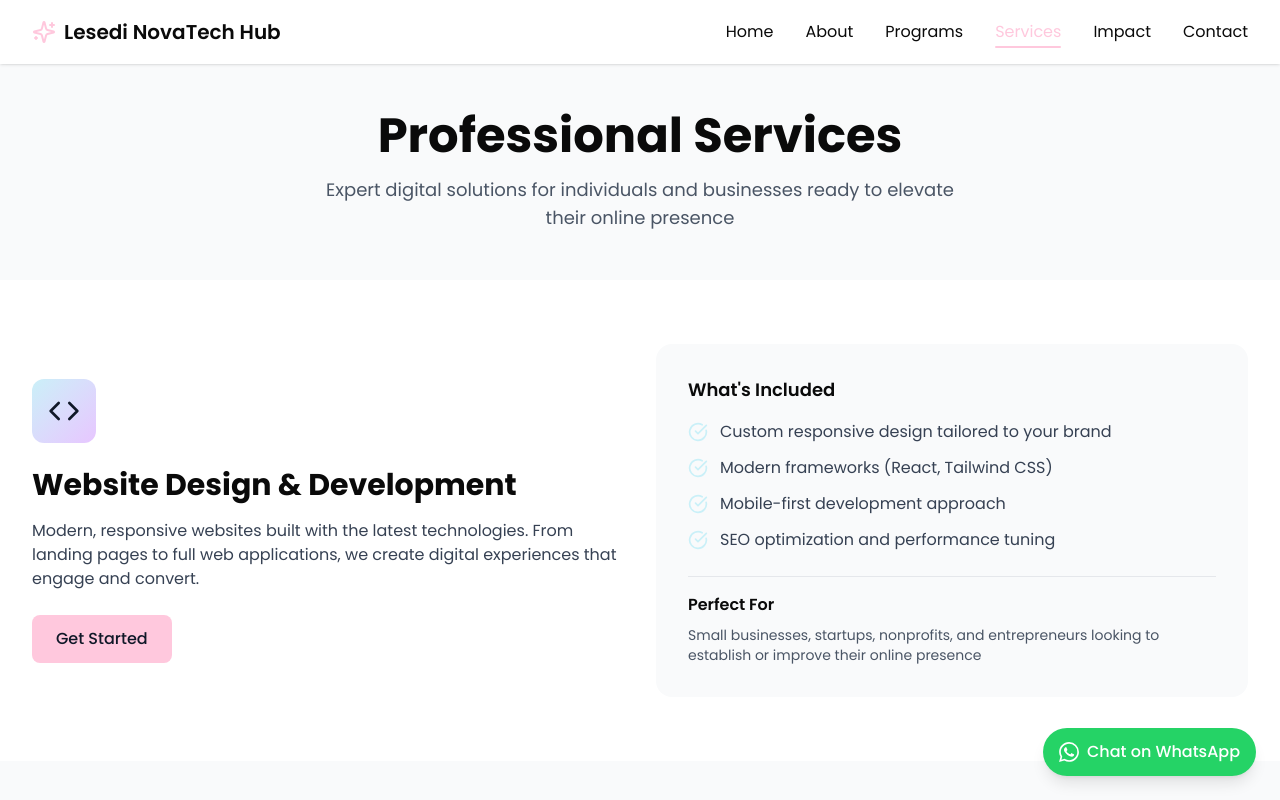
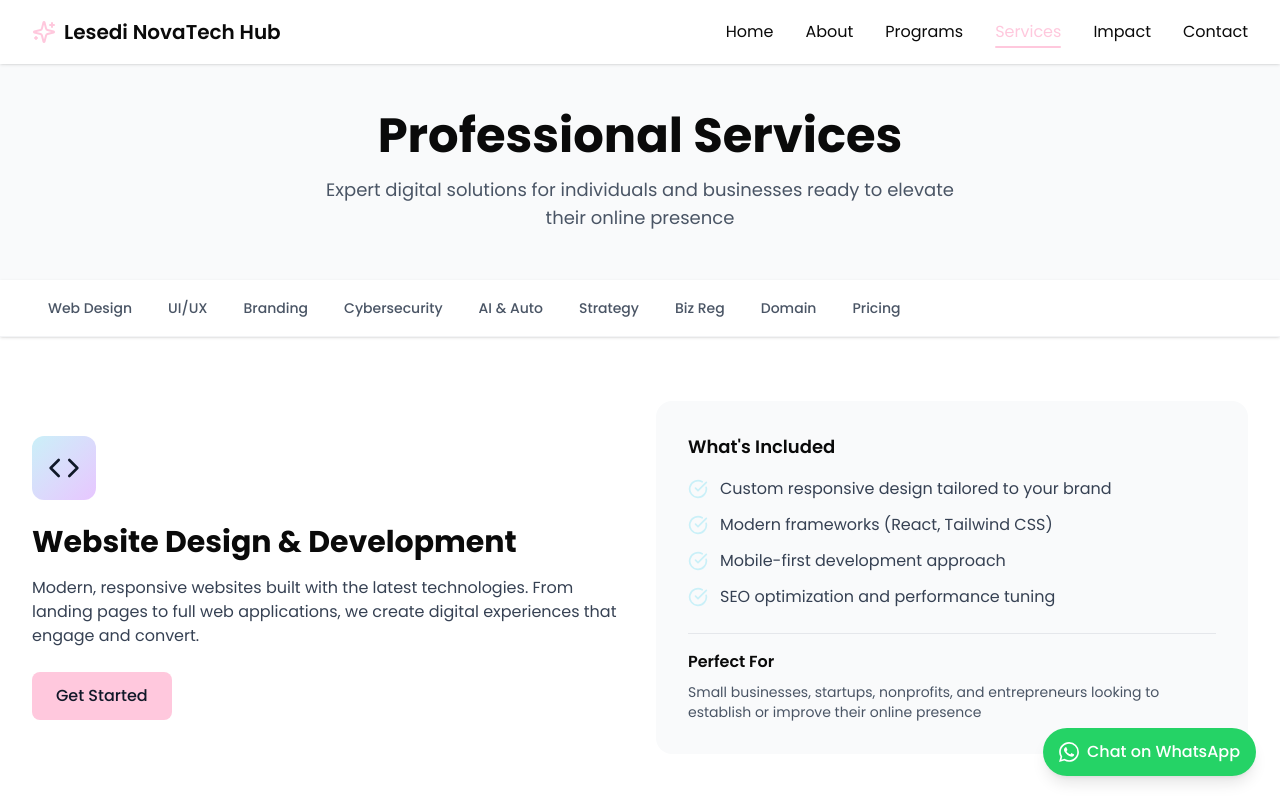
Before and after one commit to LesediSiyaya/Lesedinovatechhubwebsite, a React (Vite) app: page /services in a window 1280 px wide. Shown: the top 800 px of the page. Built offline with nearby package versions, Linux system fonts and the light colour scheme.

Commit message:
Add quick-jump nav with anchor IDs to all service sections

```diff
--- a/src/app/pages/Services.tsx
+++ b/src/app/pages/Services.tsx
@@ -14,8 +14,35 @@ export default function Services() {
         </div>
       </section>
 
+      {/* Quick Jump Nav */}
+      <section className="sticky top-16 z-40 bg-white border-b border-gray-100 shadow-sm">
+        <div className="max-w-7xl mx-auto px-4 sm:px-6 lg:px-8">
+          <div className="flex gap-1 overflow-x-auto py-3 scrollbar-hide">
+            {[
+              { label: 'Web Design', href: '#website' },
+              { label: 'UI/UX', href: '#uiux' },
+              { label: 'Branding', href: '#branding' },
+              { label: 'Cybersecurity', href: '#cybersecurity' },
+              { label: 'AI & Auto', href: '#ai-automation' },
+              { label: 'Strategy', href: '#digital-strategy' },
+              { label: 'Biz Reg', href: '#business-registration' },
+              { label: 'Domain', href: '#domain' },
+              { label: 'Pricing', href: '#pricing' },
+            ].map(({ label, href }) => (
+              <a
+                key={href}
+                href={href}
+                className="shrink-0 px-4 py-1.5 text-sm font-medium text-gray-600 hover:text-gray-900 hover:bg-gray-100 rounded-full transition-colors whitespace-nowrap"
+              >
+                {label}
+              </a>
+            ))}
+          </div>
+        </div>
+      </section>
+
       {/* Website Design & Development */}
-      <section className="py-12 sm:py-16 px-4 sm:px-6 lg:px-8 bg-white">
+      <section id="website" className="py-12 sm:py-16 px-4 sm:px-6 lg:px-8 bg-white">
         <div className="max-w-7xl mx-auto">
           <div className="grid md:grid-cols-2 gap-8 items-center">
             <div>
@@ -63,7 +90,7 @@ export default function Services() {
       </section>
 
       {/* UI/UX Design */}
-      <section className="py-12 sm:py-16 px-4 sm:px-6 lg:px-8 bg-gray-50">
+      <section id="uiux" className="py-12 sm:py-16 px-4 sm:px-6 lg:px-8 bg-gray-50">
         <div className="max-w-7xl mx-auto">
           <div className="grid md:grid-cols-2 gap-8 items-center">
             <div className="order-2 md:order-1 bg-white p-8 rounded-2xl">
@@ -111,7 +138,7 @@ export default function Services() {
       </section>
 
       {/* Digital Branding */}
-      <section className="py-12 sm:py-16 px-4 sm:px-6 lg:px-8 bg-white">
+      <section id="branding" className="py-12 sm:py-16 px-4 sm:px-6 lg:px-8 bg-white">
         <div className="max-w-7xl mx-auto">
           <div className="grid md:grid-cols-2 gap-8 items-center">
             <div>
@@ -159,7 +186,7 @@ export default function Services() {
       </section>
 
       {/* Cybersecurity */}
-      <section className="py-12 sm:py-16 px-4 sm:px-6 lg:px-8 bg-gray-50">
+      <section id="cybersecurity" className="py-12 sm:py-16 px-4 sm:px-6 lg:px-8 bg-gray-50">
         <div className="max-w-7xl mx-auto">
           <div className="grid md:grid-cols-2 gap-8 items-center">
             <div className="order-2 md:order-1 bg-white p-8 rounded-2xl">
@@ -207,7 +234,7 @@ export default function Services() {
       </section>
 
       {/* AI & Automation */}
-      <section className="py-12 sm:py-16 px-4 sm:px-6 lg:px-8 bg-white">
+      <section id="ai-automation" className="py-12 sm:py-16 px-4 sm:px-6 lg:px-8 bg-white">
         <div className="max-w-7xl mx-auto">
           <div className="grid md:grid-cols-2 gap-8 items-center">
             <div>
@@ -255,7 +282,7 @@ export default function Services() {
       </section>
 
       {/* Digital Strategy */}
-      <section className="py-12 sm:py-16 px-4 sm:px-6 lg:px-8 bg-gray-50">
+      <section id="digital-strategy" className="py-12 sm:py-16 px-4 sm:px-6 lg:px-8 bg-gray-50">
         <div className="max-w-7xl mx-auto">
           <div className="grid md:grid-cols-2 gap-8 items-center">
             <div className="order-2 md:order-1 bg-white p-8 rounded-2xl">
@@ -303,7 +330,7 @@ export default function Services() {
       </section>
 
       {/* Business Registration */}
-      <section className="py-12 sm:py-16 px-4 sm:px-6 lg:px-8 bg-gray-50">
+      <section id="business-registration" className="py-12 sm:py-16 px-4 sm:px-6 lg:px-8 bg-gray-50">
         <div className="max-w-7xl mx-auto">
           <div className="grid md:grid-cols-2 gap-8 items-center">
             <div className="order-2 md:order-1 bg-white p-8 rounded-2xl">
@@ -351,7 +378,7 @@ export default function Services() {
       </section>
 
       {/* Domain Registration */}
-      <section className="py-12 sm:py-16 px-4 sm:px-6 lg:px-8 bg-white">
+      <section id="domain" className="py-12 sm:py-16 px-4 sm:px-6 lg:px-8 bg-white">
         <div className="max-w-7xl mx-auto">
           <div className="grid md:grid-cols-2 gap-8 items-center">
             <div>
@@ -399,7 +426,7 @@ export default function Services() {
       </section>
 
       {/* Pricing */}
-      <section className="py-12 sm:py-16 px-4 sm:px-6 lg:px-8 bg-white">
+      <section id="pricing" className="py-12 sm:py-16 px-4 sm:px-6 lg:px-8 bg-white">
         <div className="max-w-7xl mx-auto">
           <div className="text-center mb-10">
             <div className="inline-flex items-center gap-2 px-4 py-2 bg-[#ffc8dd] rounded-full mb-4">
```
